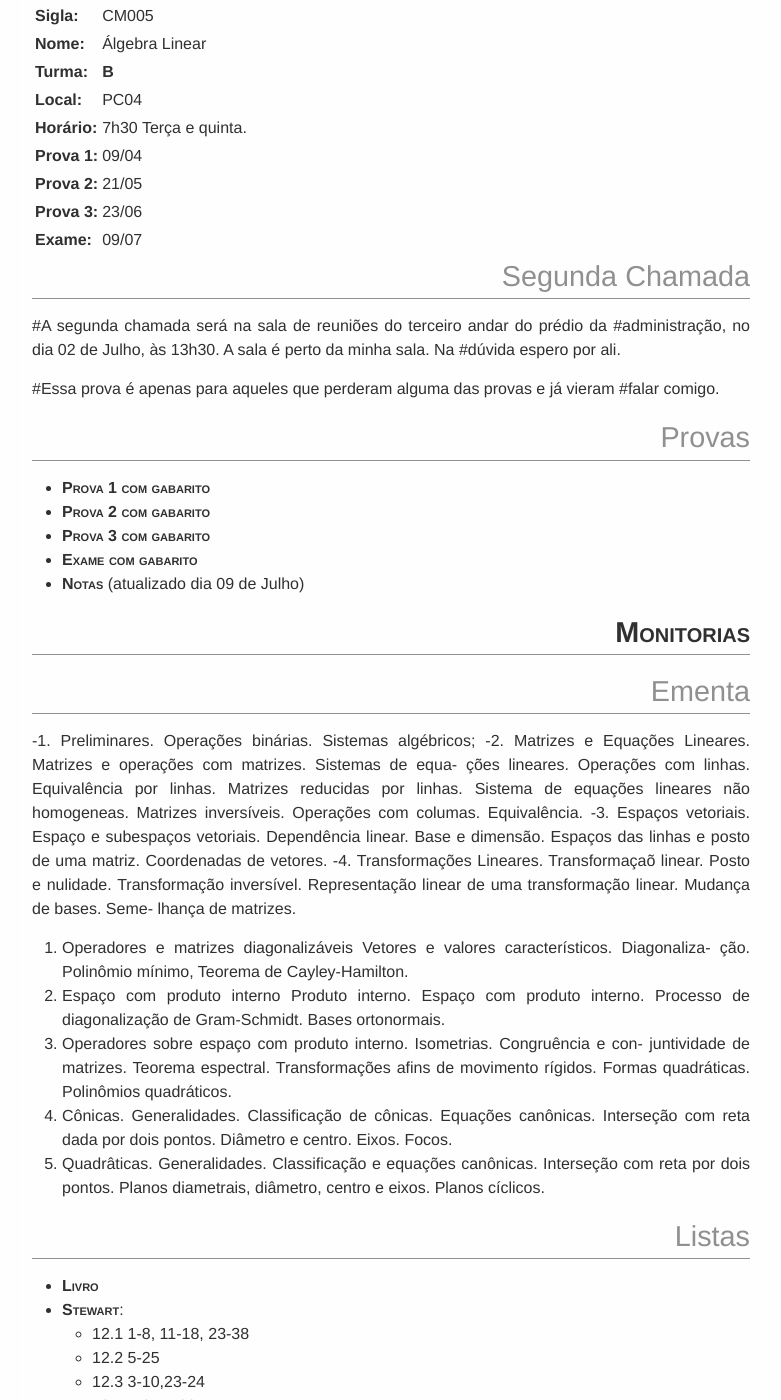
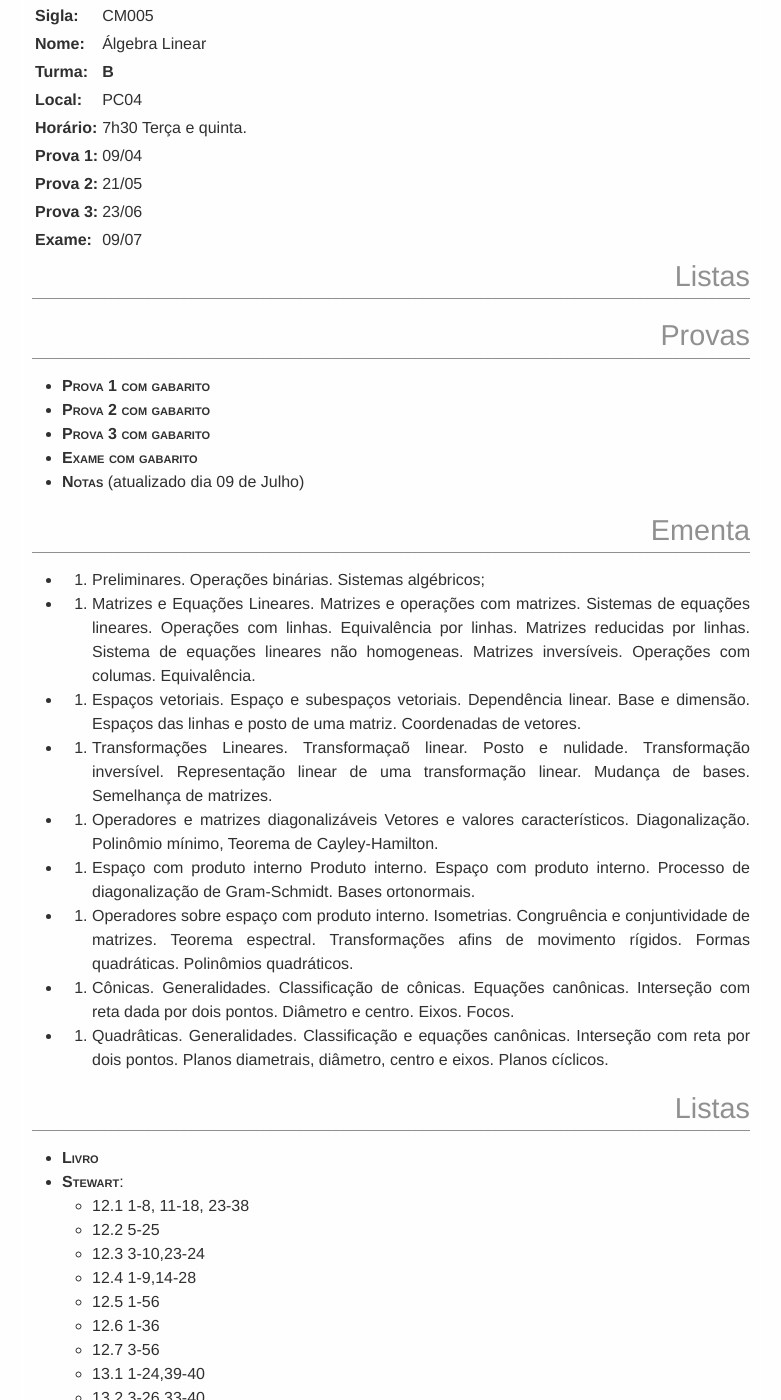
Before and after one commit to abelsiqueira/abelsiqueira.github.io-old, a Jekyll site: the page built from disciplinas/CM005 Algebra Linear.md, in a window 1280 px wide and 1400 px high, scrolled down 495 px. Shown: the whole window, without its empty margins (249-1030 px from the left). Built offline with Jekyll 4.4.1, drawn with Linux system fonts in a browser that asks for light colours; some of the changed text lies outside the part shown.

Commit message:
Update CM005 Algebra Linear.md

```diff
--- a/disciplinas/CM005 Algebra Linear.md
+++ b/disciplinas/CM005 Algebra Linear.md
@@ -18,14 +18,7 @@ tag:        2016s2
   | **Prova 3:** | 23/06
   | **Exame:**   | 09/07
 
-# Segunda Chamada
-
-#A segunda chamada será na sala de reuniões do terceiro andar do prédio da
-#administração, no dia 02 de Julho, às 13h30. A sala é perto da minha sala. Na
-#dúvida espero por ali.
-
-#Essa prova é apenas para aqueles que perderam alguma das provas e já vieram
-#falar comigo.
+# Listas
 
 # Provas
 
@@ -36,32 +29,28 @@ tag:        2016s2
   - [Notas]({{ site.baseurl }}/disciplinas/cm202/notas-2015s1.pdf) (atualizado
     dia 09 de Julho)
 
-# [Monitorias]({{ site.baseurl }}/assets/monitorias2015.pdf)
-
 # Ementa
 
--1. Preliminares. Operações binárias. Sistemas algébricos;
--2. Matrizes e Equações Lineares. Matrizes e operações com matrizes. Sistemas de equa-
-    ções lineares. Operações com linhas. Equivalência por linhas. Matrizes reducidas por
+ - 1. Preliminares. Operações binárias. Sistemas algébricos;
+ - 2. Matrizes e Equações Lineares. Matrizes e operações com matrizes.
+      Sistemas de equações lineares. Operações com linhas. Equivalência por linhas. Matrizes reducidas por
     linhas. Sistema de equações lineares não homogeneas. Matrizes inversíveis. Operações
     com columas. Equivalência.
--3. Espaços vetoriais. Espaço e subespaços vetoriais. Dependência linear. Base e dimensão.
+ - 3. Espaços vetoriais. Espaço e subespaços vetoriais. Dependência linear. Base e dimensão.
    Espaços das linhas e posto de uma matriz. Coordenadas de vetores.
--4. Transformações Lineares. Transformaçaõ linear. Posto e nulidade. Transformação
-inversível. Representação linear de uma transformação linear. Mudança de bases. Seme-
-lhança de matrizes.
-5. Operadores e matrizes diagonalizáveis Vetores e valores característicos. Diagonaliza-
-ção. Polinômio mínimo, Teorema de Cayley-Hamilton.
-6. Espaço com produto interno Produto interno. Espaço com produto interno. Processo
-de diagonalização de Gram-Schmidt. Bases ortonormais.
-7. Operadores sobre espaço com produto interno. Isometrias. Congruência e con-
-juntividade de matrizes. Teorema espectral. Transformações afins de movimento rígidos.
-Formas quadráticas. Polinômios quadráticos.
-8. Cônicas. Generalidades. Classificação de cônicas. Equações canônicas. Interseção com
-reta dada por dois pontos. Diâmetro e centro. Eixos. Focos.
-9. Quadrâticas.
-Generalidades. Classificação e equações canônicas. Interseção com reta
-por dois pontos. Planos diametrais, diâmetro, centro e eixos. Planos cíclicos.
+ - 4. Transformações Lineares. Transformaçaõ linear. Posto e nulidade. Transformação
+   inversível. Representação linear de uma transformação linear. Mudança de bases. Semelhança de matrizes.
+ - 5. Operadores e matrizes diagonalizáveis Vetores e valores característicos.
+   Diagonalização. Polinômio mínimo, Teorema de Cayley-Hamilton.
+ - 6. Espaço com produto interno Produto interno. Espaço com produto interno. Processo
+   de diagonalização de Gram-Schmidt. Bases ortonormais.
+ - 7. Operadores sobre espaço com produto interno. Isometrias.
+   Congruência e conjuntividade de matrizes. Teorema espectral. Transformações afins de movimento rígidos.
+   Formas quadráticas. Polinômios quadráticos.
+ - 8. Cônicas. Generalidades. Classificação de cônicas. Equações canônicas.
+   Interseção com reta dada por dois pontos. Diâmetro e centro. Eixos. Focos.
+ - 9. Quadrâticas. Generalidades. Classificação e equações canônicas. Interseção com reta
+   por dois pontos. Planos diametrais, diâmetro, centro e eixos. Planos cíclicos.
 
 # Listas
 
```
Also changed, not shown: other parts of disciplinas/CM005 Algebra Linear.md (+1 -1 lines).
